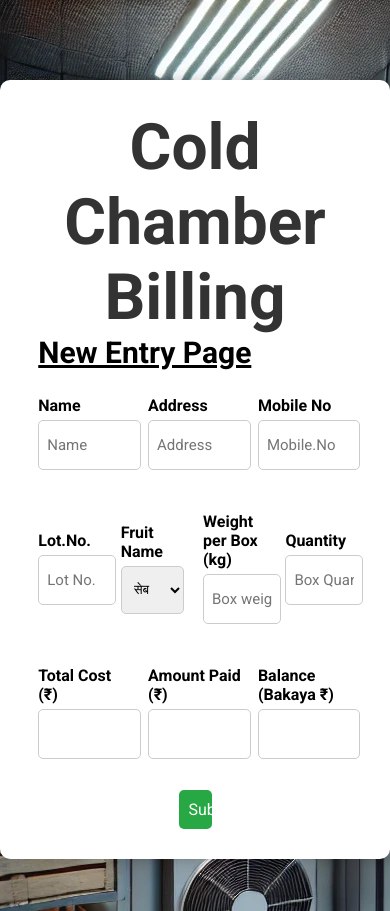
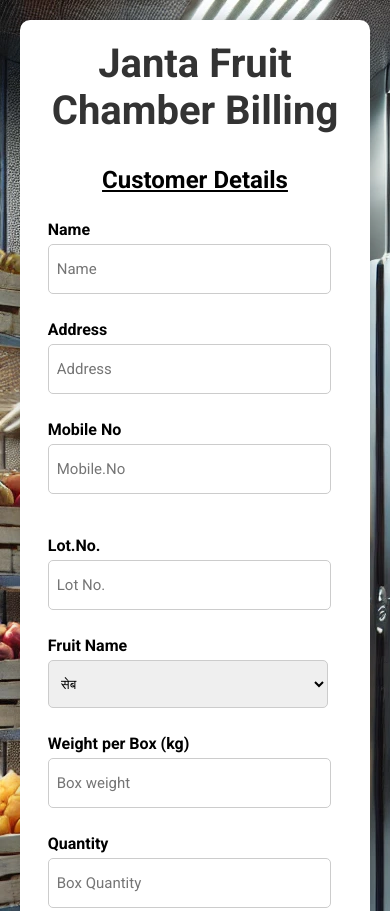
Before and after one commit to AZEEM989/Cold_chamber_rental, a website: page index.html in a window 390 px wide. Shown: the top 911 px of the page. Drawn offline with Linux system fonts and the light colour scheme.

Commit message:
changes design for mobile users

```diff
--- a/index.html
+++ b/index.html
@@ -11,9 +11,9 @@
 </head>
 <body>
   <div class="container">
-    <h2>Cold Chamber Billing</h2>
+    <h2>Janta Fruit Chamber Billing</h2>
 
-      <h3>New Entry Page</h3>
+      <h3>Customer Details </h3>
       <div class="personalinfo">
         <div class="personalinfoname">
        <label>Name</label>
--- a/styles.css
+++ b/styles.css
@@ -99,3 +99,33 @@ h3{
     font-size: 30px;
     text-decoration: underline;
 }
+@media (max-width: 468px) {
+    .container {
+        margin: 20px 20px;
+        width: 100%;
+        padding: 20px;
+    }
+    h2 {
+
+        font-size: 2.5rem;
+    }
+    h3
+    {
+         margin-top: 2rem;
+        font-size: 1.5rem;
+        text-align: center;
+    }
+    .personalinfo {
+        flex-direction: column;
+        align-items: flex-start;
+    }
+    .personalinfoname {
+        width: 100%;
+    }
+    input, select {
+        width: 100%;
+    }
+    button {
+        width: 100%;
+    }
+}
```
